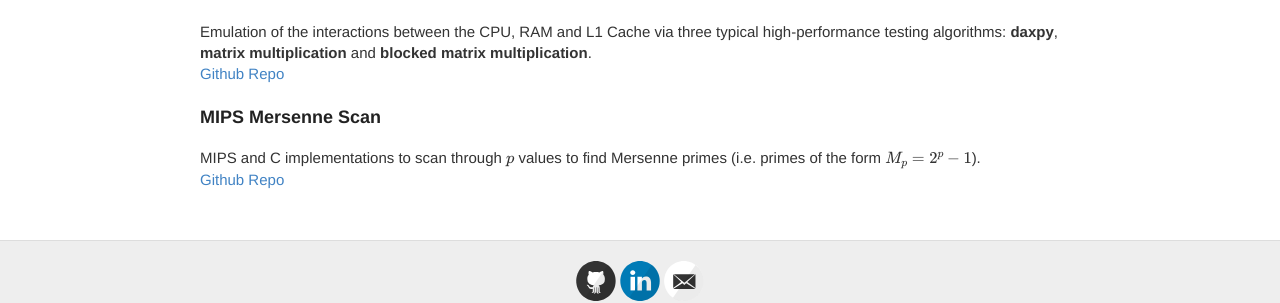
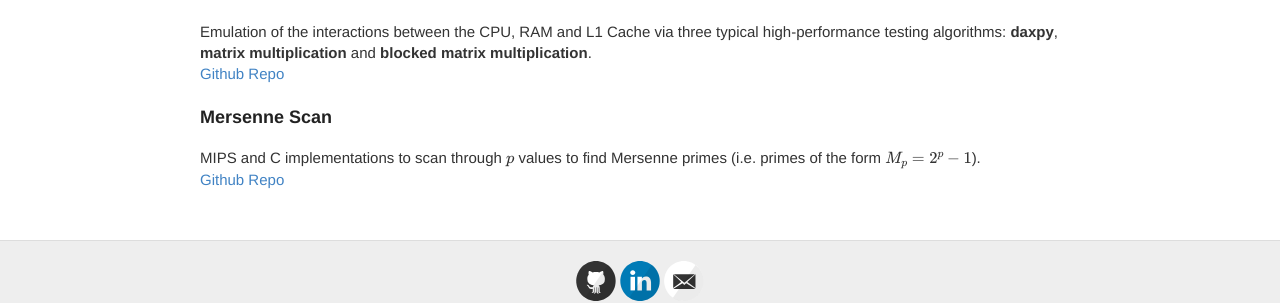
Before and after one commit to kevkjun/kevkjun.github.io, a Jekyll site: the page built from projects.html, in a window 1280 px wide. Shown: the part 186-489 px from the top of the page. Built offline with Jekyll 4.4.1, drawn with Linux system fonts in a browser that asks for light colours.

Commit message:
changed name of mips project

```diff
--- a/projects.html
+++ b/projects.html
@@ -9,7 +9,7 @@ permalink: /projects/
         <p>Emulation of the interactions between the CPU, RAM and L1 Cache via three typical high-performance testing algorithms: <b>daxpy</b>, <b>matrix multiplication</b> and <b>blocked matrix multiplication</b>.
             <br>
             <a href="https://github.com/kevkjun/CacheEmulator"> Github Repo</a></p>
-        <h3>MIPS Mersenne Scan</h3>
+        <h3>Mersenne Scan</h3>
         <p>MIPS and C implementations to scan through \(p\) values to find Mersenne primes (i.e. primes of the form \(M_p = 2^p - 1\)).
             <br>
         <a href="https://github.com/kevkjun/MIPS-MersenneScan"> Github Repo</a></p>
```
